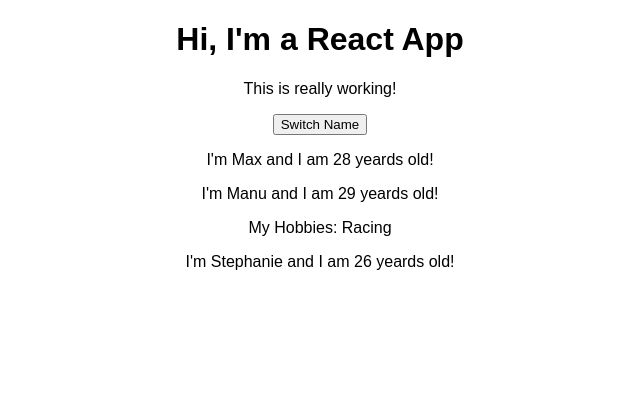
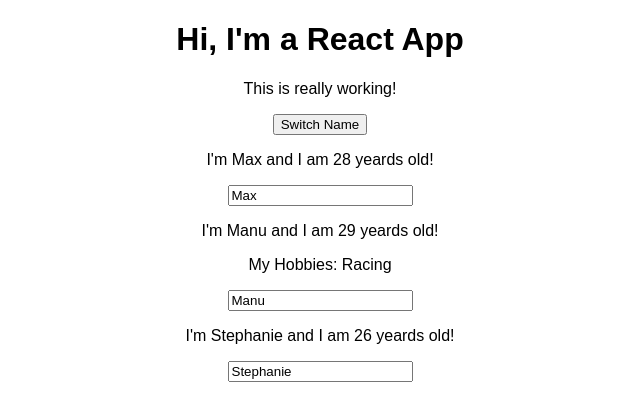
Before and after one commit to LuYeZhan/my-react-app, a React (Create React App) app: page / in a window 1280 px wide. Shown: the top 420 px of the page, without its empty margins (320-960 px from the left). Built offline with nearby package versions, Linux system fonts and the light colour scheme.

Commit message:
adding two way binding using onChange on the input

```diff
--- a/src/App.js
+++ b/src/App.js
@@ -26,7 +26,7 @@ class App extends Component {
     });
   };
 
-  nameChangedHandler = (event) => {
+  nameChangehandler = (event) => {
     this.setState({
       persons: [
         { name: 'Max', age: 28 },
@@ -52,7 +52,7 @@ class App extends Component {
           name={this.state.persons[1].name}
           age={this.state.persons[1].age}
           click={this.switchNameHandler.bind(this, 'Max!')}
-          changed={this.nameChangedHandler}
+          changed={this.nameChangehandler}
         >
           My Hobbies: Racing
         </Person>
--- a/src/Person/Person.js
+++ b/src/Person/Person.js
@@ -3,10 +3,11 @@ import React from 'react';
 const person = (props) => {
   return (
     <div>
-      <p>
+      <p onClick={props.click}>
         I'm {props.name} and I am {props.age} yeards old!
       </p>
       <p>{props.children}</p>
+      <input type='text' onChange={props.changed} value={props.name} />
     </div>
   );
 };
```
